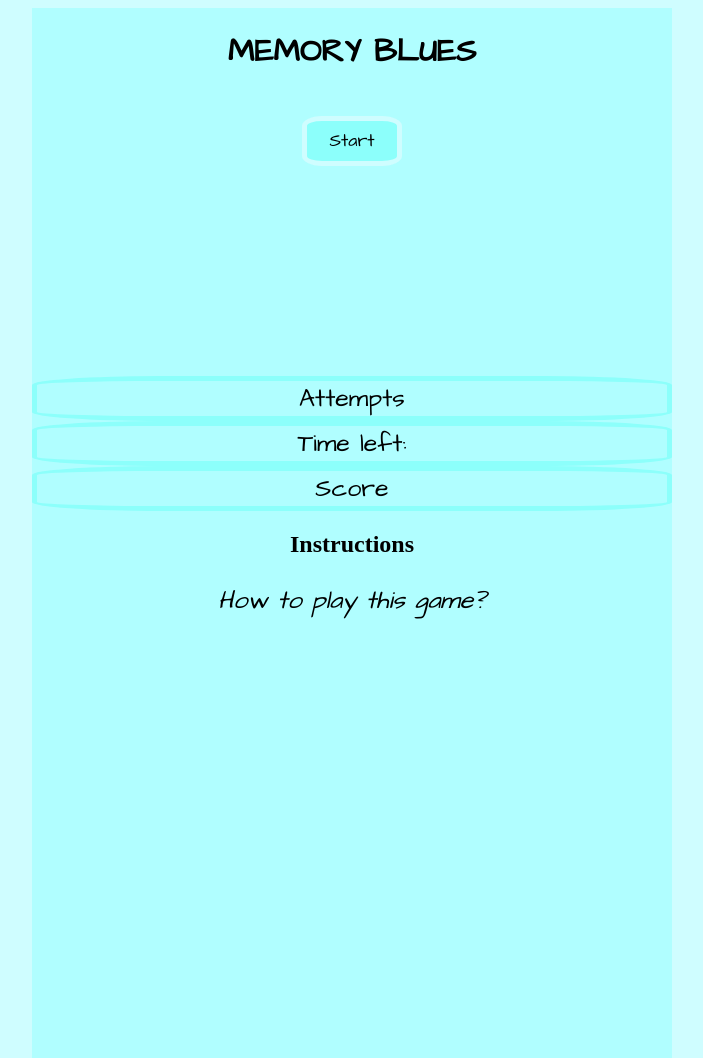
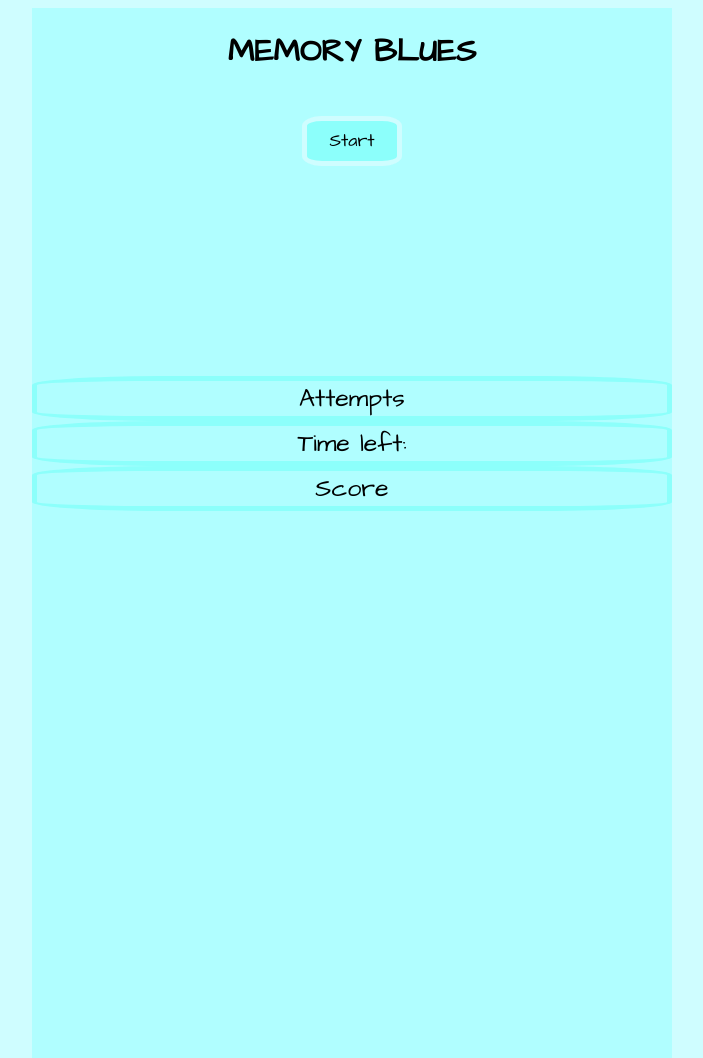
Before and after one commit to Sanna2017/WDI_PROJECT_1, a PHP site: page / in a window 1280 px wide. Shown: the whole page, without its empty margins (296-999 px from the left). Run offline with PHP 8.4, Linux system fonts and the light colour scheme; some libraries are stand-ins or nearby versions.

Commit message:
cleaning up

```diff
--- a/css/style.css
+++ b/css/style.css
@@ -21,7 +21,7 @@ h1 {
   width: 50%;
   height: 15%;
   padding-top: 25px;
-  background: #8cfffb;
+  background: #b0feff;
   background-size: contain;
   /*background-size: cover;*/
   background-repeat: no-repeat;
@@ -58,12 +58,6 @@ h1 {
   display: inline-block!important;
 }
 
-.score {
-
-  /*padding: 20px 10px;*/
-  /*position: absolute;
-  float: left;*/
-}
 
 .start {
   font-family: 'Architects Daughter', cursive;
@@ -76,9 +70,6 @@ h1 {
   margin: 20px;
 }
 
-/*.instructions {
-  display: block;
-}*/
 
 
 p {
@@ -89,12 +80,7 @@ p {
   height: 50px;
 }
 
-/*.attempts {
-  font-size: 25px;
-  border-radius: 20%;
-  border: 5px solid #8cfffb;
 
-}*/
 
 .timer, .attempts, .score {
   font-family: 'Architects Daughter', cursive;
--- a/index.html
+++ b/index.html
@@ -28,9 +28,8 @@
     <div class="attempts">Attempts <span class= "attemptsMade"></span></div>
     <div class="timer">Time left: <span class="timeLeft"></span></div>
     <div class="score">Score <span class= "currentScore"></span></div>
-    <h2 class="instructions">Instructions</h2>
-    <p class= "instructions">How to play this game?</p>
-    <!-- <p class= "question">Was the last image the same as the previous one?</p> -->
+    <h2 class="instructions"></h2>
+    <p class= "instructions"></p>
   </main>
 </body>
 </html>
```
